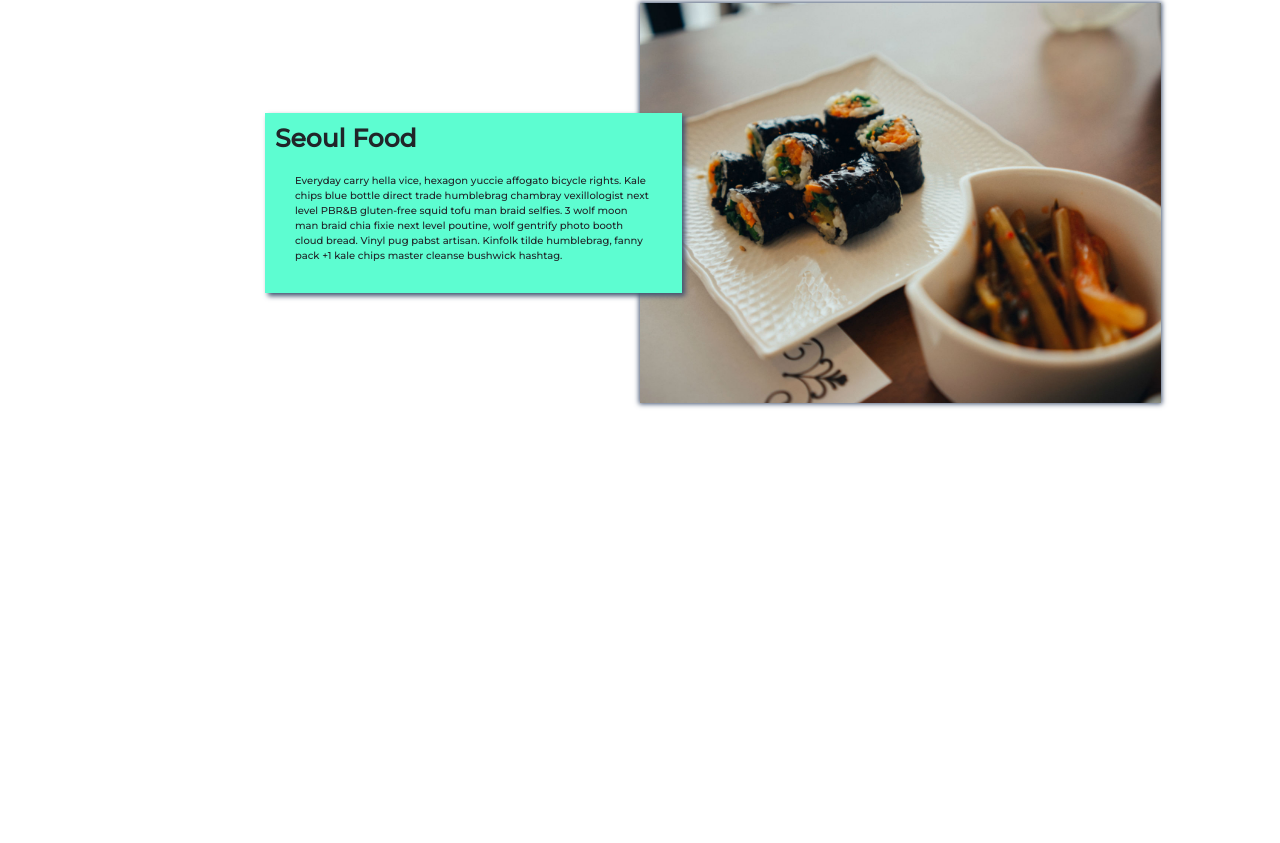
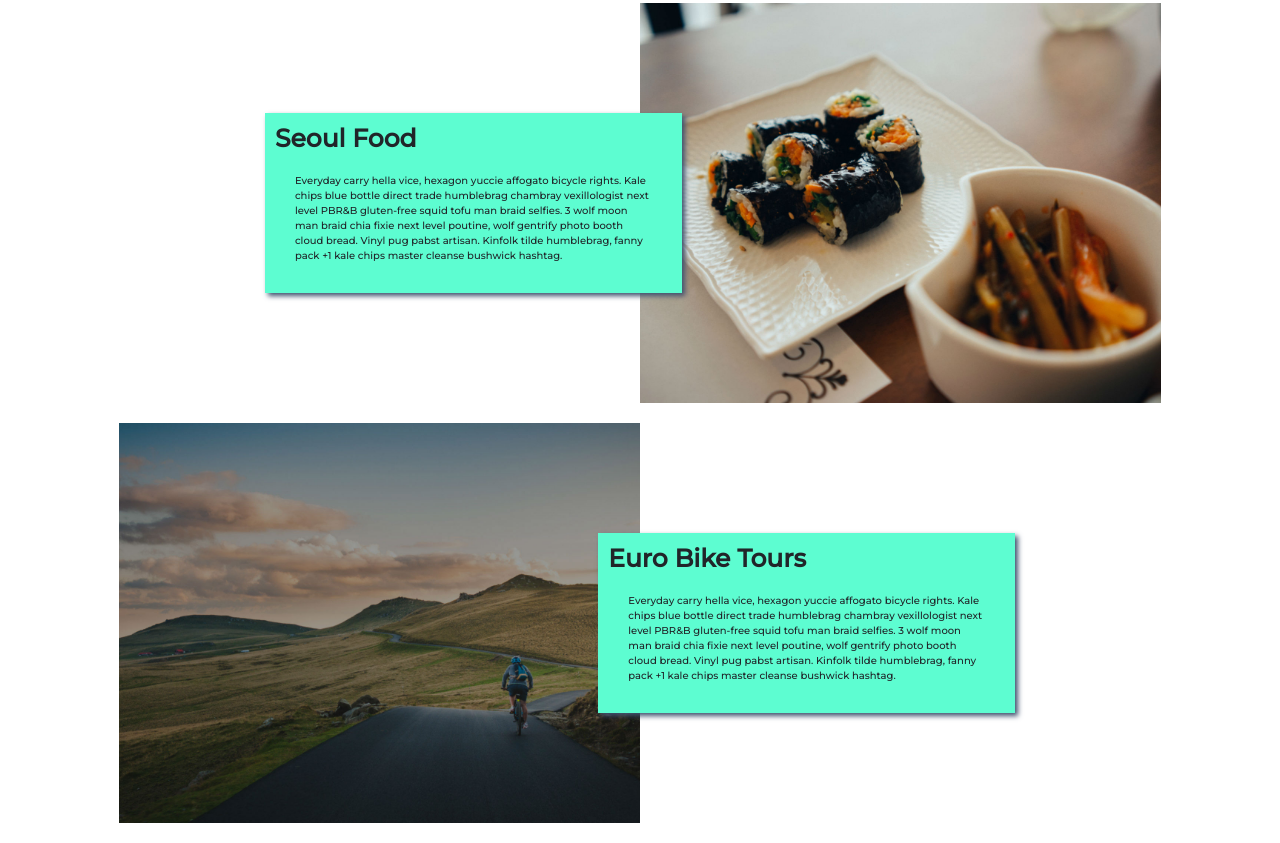
Before and after one commit to eesa94/react-portfolio, a React (Create React App) app: page /portfolio in a window 1280 px wide. Shown: the part 577-1420 px from the top of the page. Before the commit the page ends 1000 px from the top, so only its background shows below. Built offline with nearby package versions, Linux system fonts and the light colour scheme.

Commit message:
add projects; add projectimage hover fx

```diff
--- a/src/components/Portfolio.js
+++ b/src/components/Portfolio.js
@@ -5,6 +5,7 @@ import './Portfolio.css';
 import Project from './Project';
 import wallhaven634721 from '../img/wallhaven634721.jpg';
 import gimbap from '../img/gimbap.jpg';
+import eurobiketourss from '../img/eurobiketourss.jpg'
 
 
 export class Portfolio extends Component {
@@ -26,6 +27,13 @@ export class Portfolio extends Component {
                     description: "Everyday carry hella vice, hexagon yuccie affogato bicycle rights. Kale chips blue bottle direct trade humblebrag chambray vexillologist next level PBR&B gluten-free squid tofu man braid selfies. 3 wolf moon man braid chia fixie next level poutine, wolf gentrify photo booth cloud bread. Vinyl pug pabst artisan. Kinfolk tilde humblebrag, fanny pack +1 kale chips master cleanse bushwick hashtag.",
                     url: "https://seoulfood.netlify.com/",
                     github: "https://github.com/eesa94/restaurant",
+                },
+                {
+                    name: "Euro Bike Tours",
+                    image: `url(${eurobiketourss})`,
+                    description: "Everyday carry hella vice, hexagon yuccie affogato bicycle rights. Kale chips blue bottle direct trade humblebrag chambray vexillologist next level PBR&B gluten-free squid tofu man braid selfies. 3 wolf moon man braid chia fixie next level poutine, wolf gentrify photo booth cloud bread. Vinyl pug pabst artisan. Kinfolk tilde humblebrag, fanny pack +1 kale chips master cleanse bushwick hashtag.",
+                    url: "https://eurobiketours.herokuapp.com/",
+                    github: "https://github.com/eesa94/eurobiketours",
                 },
             ]
         }
--- a/src/components/Project.css
+++ b/src/components/Project.css
@@ -1,7 +1,17 @@
 .projectImage {
+    height: 100%;
+    width: 100%;
+    display: flex;
+    justify-content: center;
+    align-items: center;
     background-size: cover;
     background-position: center;
     background-repeat: no-repeat;
+    box-shadow: none;
+    transition: 0.8s;
+}
+
+.projectImageActive {
     box-shadow: 0px 0px 5px 1px var(--secondary-colour);
 }
 
--- a/src/components/Project.js
+++ b/src/components/Project.js
@@ -33,9 +33,11 @@ export class Project extends Component {
 
     render() {
 
-        const projectImage = {
+        const projectBackgroundImage = {
             backgroundImage: this.props.image
         }
+
+        const projectImageClass = this.state.active ? "projectImage projectImageActive" : "projectImage" ;
 
         const projectInformationClassRight = this.state.active ?  "rightActive projectInformationContainer" : "rightInactive projectInformationContainer";
 
@@ -46,8 +48,8 @@ export class Project extends Component {
                 <Row noGutters className="projectRow mb2">
                     <Col xs="12" lg={{size: 5, offset: 1, order: 1}}>
                         <div
-                            className="projectImage h-100 w-100 d-flex justify-content-center align-items-center"
-                            style={projectImage}
+                            className={projectImageClass}
+                            style={projectBackgroundImage}
                             onMouseEnter={this.mouseEnter}
                             onMouseLeave={this.mouseLeave}
                         >
@@ -73,8 +75,8 @@ export class Project extends Component {
                 <Row noGutters className="projectRow mb2">
                     <Col xs="12" lg={{size: 5, offset: 0, order: 2}}>
                         <div
-                            className="projectImage h-100 w-100 d-flex justify-content-center align-items-center"
-                            style={projectImage}
+                            className={projectImageClass}
+                            style={projectBackgroundImage}
                             onMouseEnter={this.mouseEnter}
                             onMouseLeave={this.mouseLeave}
                         >
```
Also changed, not shown: src/img/eurobiketourss.jpg (renamed from src/img/david-marcu-125458-unsplash_edit.jpg).
